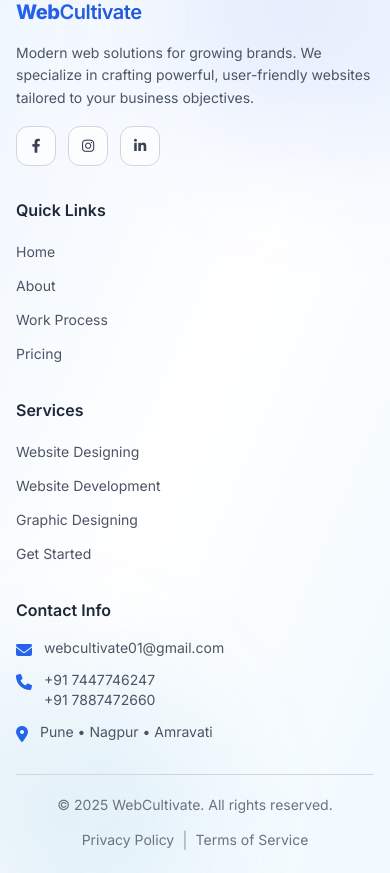
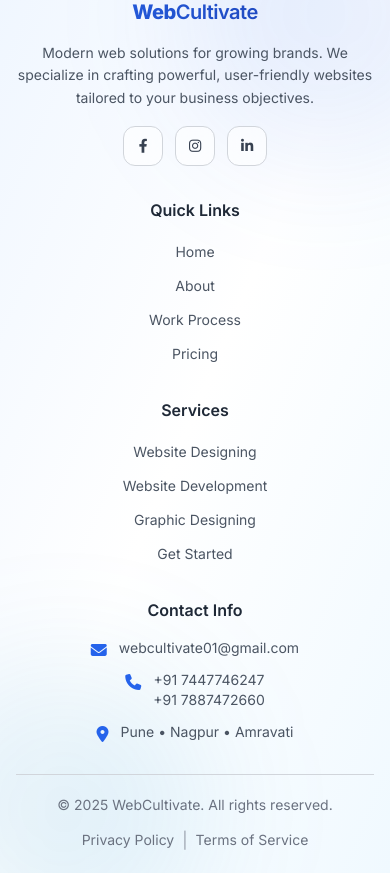
Before and after one commit to TejuMehar/pioneershub-it-consultant-akola, a React (Vite) app: page / in a window 390 px wide. Shown: the part 6260-7133 px from the top of the page. Built offline with nearby package versions, Linux system fonts and the light colour scheme.

Commit message:
Footer fixed

```diff
--- a/src/components/Footer.jsx
+++ b/src/components/Footer.jsx
@@ -9,11 +9,10 @@ const Footer = () => {
       {/* Decorative elements */}
       <div className="absolute -top-20 -right-20 w-72 h-72 bg-primary/10 dark:bg-primary/20 rounded-full blur-3xl"></div>
       <div className="absolute -bottom-20 -left-20 w-72 h-72 bg-secondary/10 dark:bg-secondary/20 rounded-full blur-3xl"></div>
-
       <div className="absolute top-0 left-0 right-0 h-px bg-gradient-to-r from-transparent via-secondary to-transparent"></div>
 
       <div className="max-w-7xl mx-auto px-4 sm:px-5 md:px-6 lg:px-8 relative z-10">
-        <div className="grid grid-cols-1 sm:grid-cols-2 lg:grid-cols-4 gap-8 sm:gap-10 mb-8 sm:mb-10">
+        <div className="grid grid-cols-1 sm:grid-cols-2 lg:grid-cols-4 gap-8 sm:gap-10 mb-8 sm:mb-10 text-center sm:text-left">
           <div className="sm:col-span-2 lg:col-span-1">
             <h3 className="text-xl sm:text-2xl font-extrabold tracking-tight mb-4 sm:mb-5 bg-gradient-to-r from-primary to-primary-dark bg-clip-text text-transparent">
               <span className="font-extrabold">Web</span>
@@ -23,7 +22,7 @@ const Footer = () => {
               Modern web solutions for growing brands. We specialize in crafting powerful,
               user-friendly websites tailored to your business objectives.
             </p>
-            <div className="flex gap-3 sm:gap-4">
+            <div className="flex gap-3 sm:gap-4 justify-center sm:justify-start">
               <a href="https://www.facebook.com/share/1EJnUKMCmb/" target="_blank" rel="noopener noreferrer" aria-label="Facebook" className="w-10 h-10 sm:w-11 sm:h-11 rounded-xl bg-white/60 dark:bg-white/10 flex items-center justify-center transition-all duration-400 ease-in-out backdrop-blur-md border border-gray-300 dark:border-white/10 hover:bg-gradient-to-r hover:from-primary hover:to-secondary hover:-translate-y-1 hover:shadow-lg hover:shadow-primary/35 hover:border-transparent text-gray-700 dark:text-white">
                 <i className="fab fa-facebook-f text-sm"></i>
               </a>
@@ -38,7 +37,7 @@ const Footer = () => {
 
           <div>
             <h4 className="mb-4 sm:mb-5 font-semibold text-base sm:text-lg text-gray-800 dark:text-white">Quick Links</h4>
-            <ul className="flex flex-col gap-2 sm:gap-3">
+            <ul className="flex flex-col gap-2 sm:gap-3 items-center sm:items-start">
               <li><Link to="/" className="text-sm sm:text-base text-gray-600 dark:text-gray-300 transition-all duration-300 hover:text-primary hover:pl-1.5">Home</Link></li>
               <li><Link to="/about" className="text-sm sm:text-base text-gray-600 dark:text-gray-300 transition-all duration-300 hover:text-primary hover:pl-1.5">About</Link></li>
               <li><Link to="/work-process" className="text-sm sm:text-base text-gray-600 dark:text-gray-300 transition-all duration-300 hover:text-primary hover:pl-1.5">Work Process</Link></li>
@@ -48,7 +47,7 @@ const Footer = () => {
 
           <div>
             <h4 className="mb-4 sm:mb-5 font-semibold text-base sm:text-lg text-gray-800 dark:text-white">Services</h4>
-            <ul className="flex flex-col gap-2 sm:gap-3">
+            <ul className="flex flex-col gap-2 sm:gap-3 items-center sm:items-start">
               <li><a href="#services" className="text-sm sm:text-base text-gray-600 dark:text-gray-300 transition-all duration-300 hover:text-primary hover:pl-1.5">Website Designing</a></li>
               <li><a href="#services" className="text-sm sm:text-base text-gray-600 dark:text-gray-300 transition-all duration-300 hover:text-primary hover:pl-1.5">Website Development</a></li>
               <li><a href="#services" className="text-sm sm:text-base text-gray-600 dark:text-gray-300 transition-all duration-300 hover:text-primary hover:pl-1.5">Graphic Designing</a></li>
@@ -58,7 +57,7 @@ const Footer = () => {
 
           <div>
             <h4 className="mb-4 sm:mb-5 font-semibold text-base sm:text-lg text-gray-800 dark:text-white">Contact Info</h4>
-            <ul className="flex flex-col gap-3 sm:gap-4">
+            <ul className="flex flex-col gap-3 sm:gap-4 items-center sm:items-start">
               <li className="flex items-start gap-3">
                 <i className="fas fa-envelope text-primary mt-1 flex-shrink-0"></i>
                 <span className="text-sm sm:text-base text-gray-600 dark:text-gray-300 break-all">webcultivate01@gmail.com</span>
@@ -79,8 +78,8 @@ const Footer = () => {
           </div>
         </div>
 
-        <div className="flex flex-col md:flex-row items-center justify-between py-5 sm:py-6 border-t border-gray-300 dark:border-slate-700 gap-3">
-          <p className="text-sm sm:text-base text-gray-500 dark:text-gray-400 text-center md:text-left">&copy; {currentYear} WebCultivate. All rights reserved.</p>
+        <div className="flex flex-col md:flex-row items-center justify-center md:justify-between py-5 sm:py-6 border-t border-gray-300 dark:border-slate-700 gap-3 text-center md:text-left">
+          <p className="text-sm sm:text-base text-gray-500 dark:text-gray-400">&copy; {currentYear} WebCultivate. All rights reserved.</p>
           <div className="flex items-center gap-2 flex-wrap justify-center">
             <a href="#privacy" className="text-sm sm:text-base text-gray-500 dark:text-gray-400 hover:text-primary transition-colors">Privacy Policy</a>
             <span className="text-gray-400 dark:text-gray-600">|</span>
```
